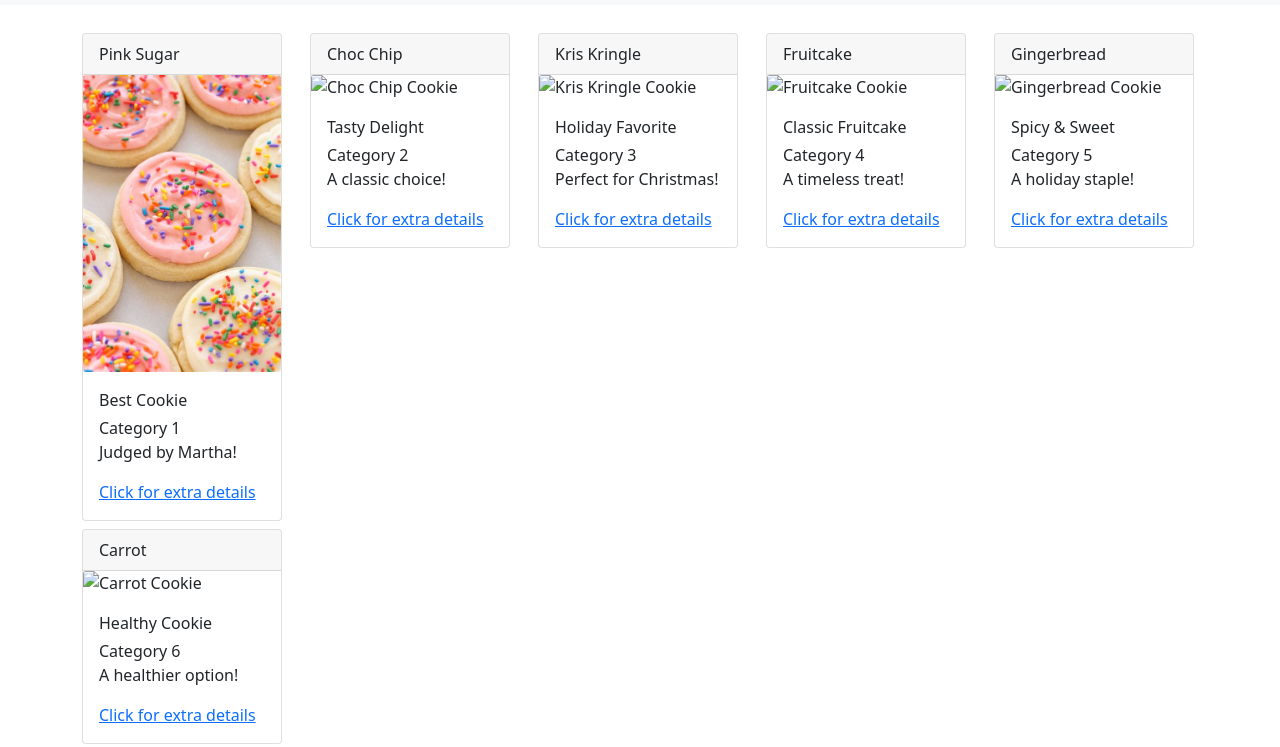
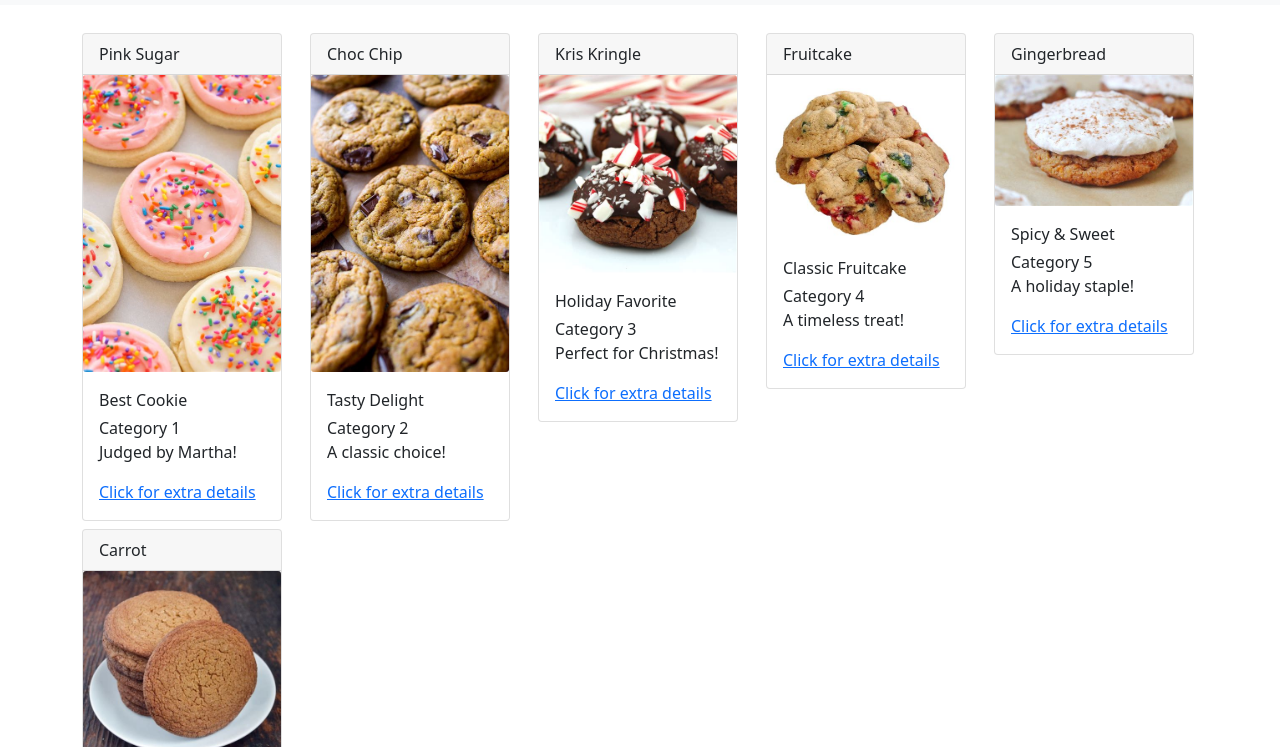
Before and after one commit to alexiatoli/cards, a plain HTML site: page index.html in a window 1280 px wide. Shown: the part 53-800 px from the top of the page. Drawn offline with nearby package versions, Linux system fonts and the light colour scheme; a web font is replaced by a local one.

Commit message:
Update index.html

```diff
--- a/index.html
+++ b/index.html
@@ -69,7 +69,7 @@
             <div class="col">
                 <div class="card my-1" style="width: 200px">
                     <div class="card-header">Choc Chip</div>
-                    <img class="card-img" src="./cookies/cookie2.jpg" alt="Choc Chip Cookie" />
+                    <img class="card-img" src="cookie2.jpg" alt="Choc Chip Cookie" />
                     <div class="card-body">
                         <div class="card-title">Tasty Delight</div>
                         <div class="card-subtitle">Category 2</div>
@@ -82,7 +82,7 @@
             <div class="col">
                 <div class="card my-1" style="width: 200px">
                     <div class="card-header">Kris Kringle</div>
-                    <img class="card-img" src="./cookies/cookie3.jpg" alt="Kris Kringle Cookie" />
+                    <img class="card-img" src="cookie3.jpg" alt="Kris Kringle Cookie" />
                     <div class="card-body">
                         <div class="card-title">Holiday Favorite</div>
                         <div class="card-subtitle">Category 3</div>
@@ -95,7 +95,7 @@
             <div class="col">
                 <div class="card my-1" style="width: 200px">
                     <div class="card-header">Fruitcake</div>
-                    <img class="card-img" src="./cookies/cookie4.jpg" alt="Fruitcake Cookie" />
+                    <img class="card-img" src="cookie4.jpg" alt="Fruitcake Cookie" />
                     <div class="card-body">
                         <div class="card-title">Classic Fruitcake</div>
                         <div class="card-subtitle">Category 4</div>
@@ -108,7 +108,7 @@
             <div class="col">
                 <div class="card my-1" style="width: 200px">
                     <div class="card-header">Gingerbread</div>
-                    <img class="card-img" src="./cookies/cookie5.jpg" alt="Gingerbread Cookie" />
+                    <img class="card-img" src="cookie5.jpg" alt="Gingerbread Cookie" />
                     <div class="card-body">
                         <div class="card-title">Spicy & Sweet</div>
                         <div class="card-subtitle">Category 5</div>
@@ -121,7 +121,7 @@
             <div class="col">
                 <div class="card my-1" style="width: 200px">
                     <div class="card-header">Carrot</div>
-                    <img class="card-img" src="./cookies/cookie6.jpg" alt="Carrot Cookie" />
+                    <img class="card-img" src="cookie6.jpg" alt="Carrot Cookie" />
                     <div class="card-body">
                         <div class="card-title">Healthy Cookie</div>
                         <div class="card-subtitle">Category 6</div>
```
